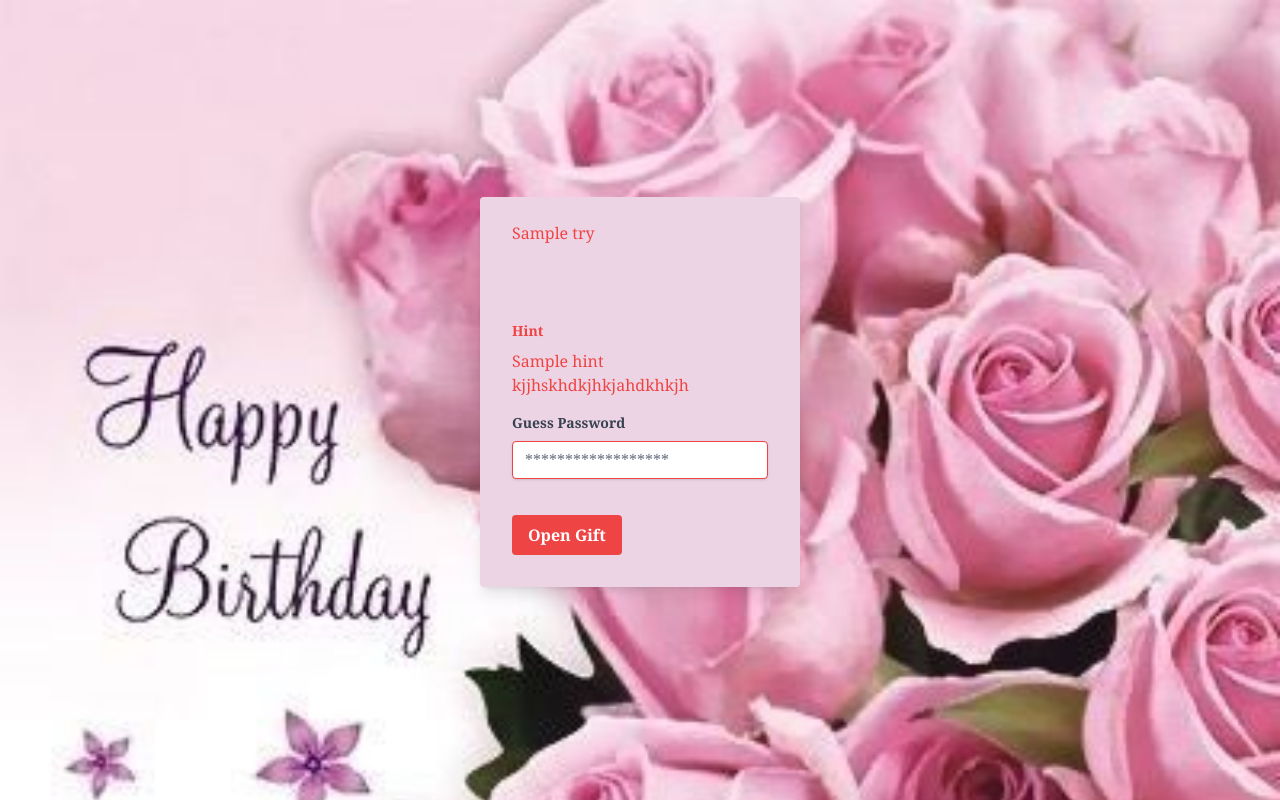
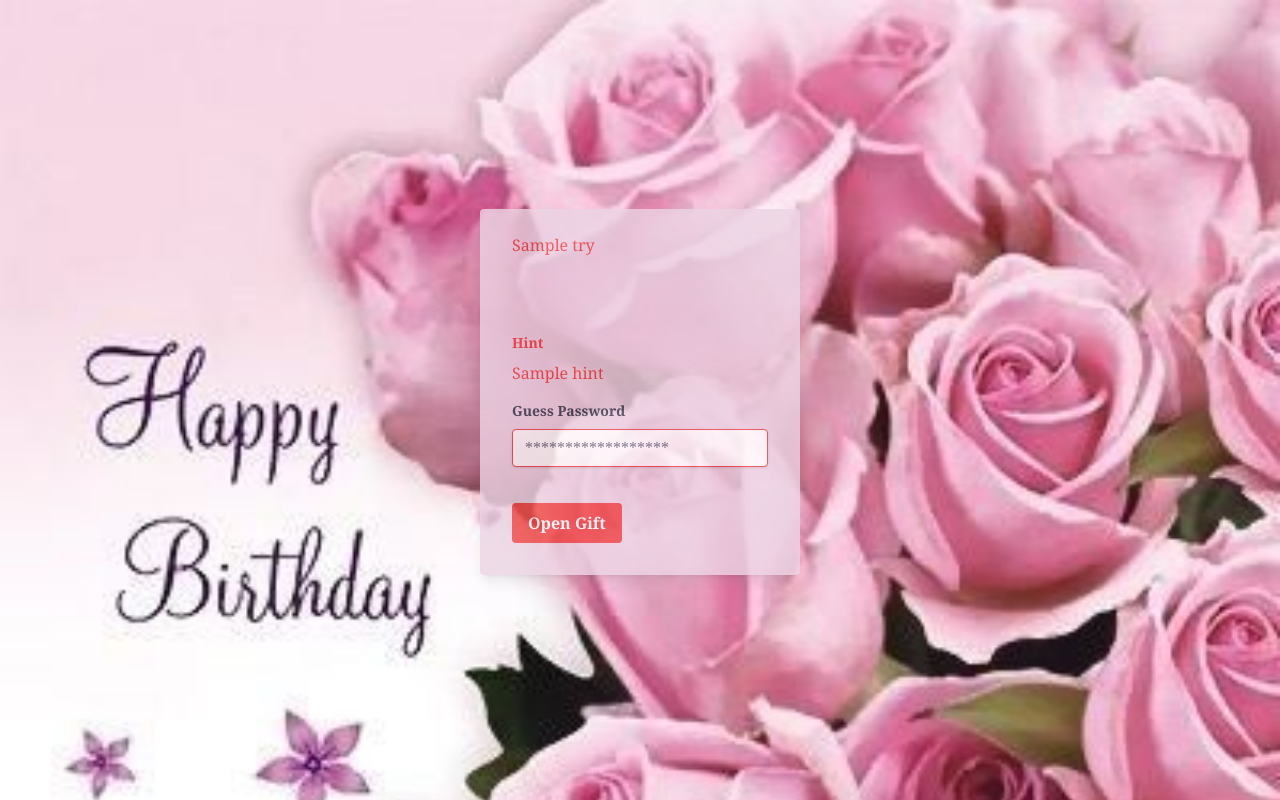
Before and after one commit to sanketbhai/gift, a Django app: template gift/templates/index.html in a window 1280 px wide. Run offline with Django 4.2, Linux system fonts and the light colour scheme; the template is opened without the code that fills it: most values are stand-ins (such as "Sample title", 1, 10 or a date in 2020); style sheets or scripts are compiled from the project's sources; some libraries are stand-ins or nearby versions.

Commit message:
opacity changed

```diff
--- a/gift/templates/index.html
+++ b/gift/templates/index.html
@@ -34,6 +34,7 @@
 form{
   background-color: #ecd4e4 !important;
   border-color: red !important;
+  opacity:80%;
 }
 p{
   color: red;
@@ -65,7 +66,7 @@ p{
                         <label class="block text-red-500 text-sm font-bold mb-2" for="username">
                           Hint
                         </label>
-                        <p class="text-red-500">{{ Hint }} kjjhskhdkjhkjahdkhkjh</p>
+                        <p class="text-red-500">{{ Hint }} </p>
               </div>
                       <div class="mb-6">
                         <label class="block text-gray-700 text-sm font-bold mb-2" for="password">
```
